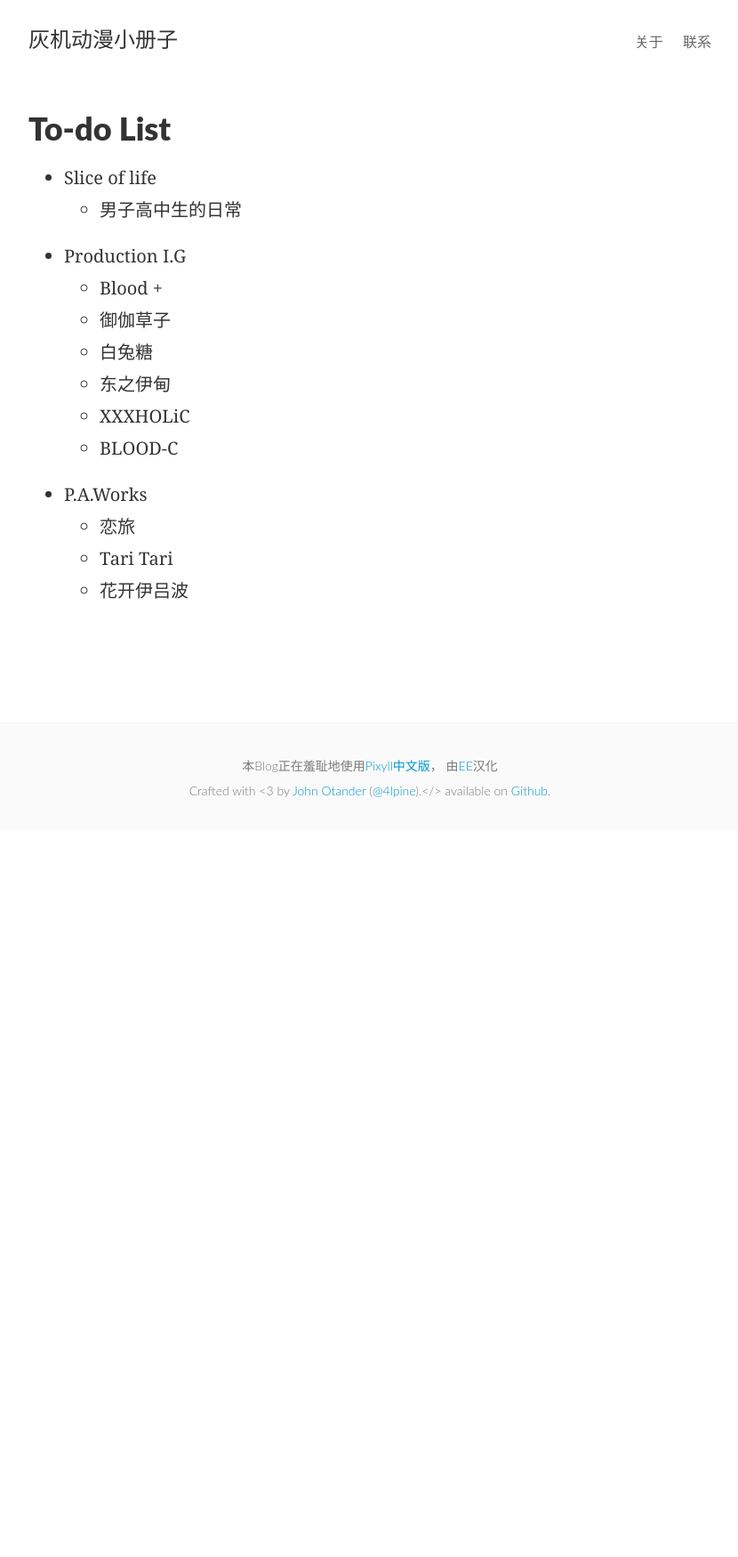
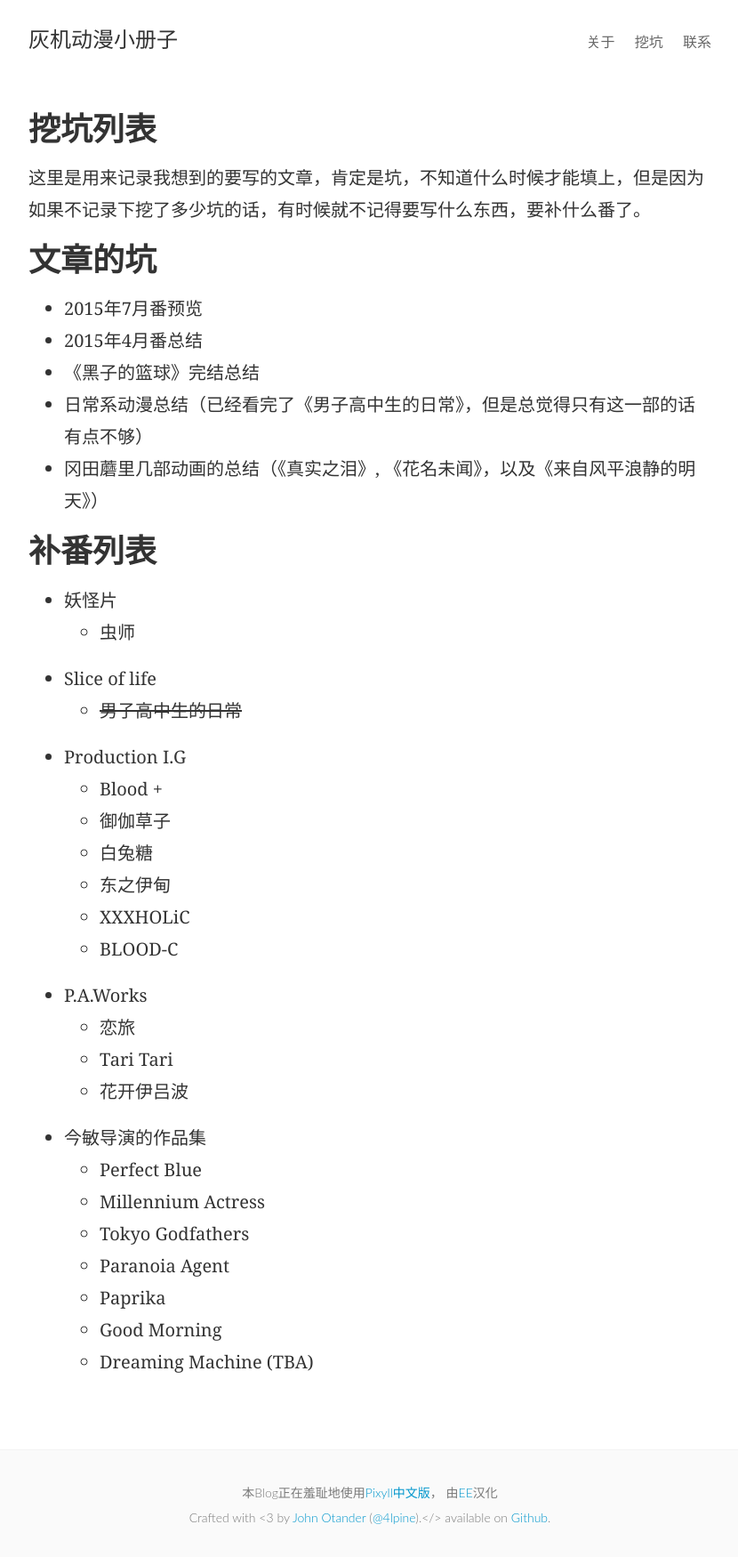
Before and after one commit to ftanime/ftanime.github.io, a Jekyll site: the page built from todo.md, in a window 1280 px wide. Shown: the whole page at 89% size, without its empty margins (224-1054 px from the left). Built offline with Jekyll 4.4.1, drawn with Linux system fonts in a browser that asks for light colours; some web fonts are replaced; before the commit the page ends 933 px from its top, so only the background shows below that.

Commit message:
添加了todo list，然后准备写4月总结

```diff
--- a/_includes/navigation.html
+++ b/_includes/navigation.html
@@ -1,2 +1,3 @@
 <a href="{{ site.baseurl }}/about/">关于</a>
+<a href="{{ site.baseurl }}/todo/">挖坑</a>
 <a href="{{ site.baseurl }}/contact/">联系</a>
--- a/to-do.md
+++ /dev/null
@@ -1,19 +0,0 @@
----
-layout: page
-title:  To-do List
-permalink: /todo/
-no_duoshuo: true
----
-* Slice of life
-  * 男子高中生的日常
-* Production I.G
-  * Blood +
-  * 御伽草子
-  * 白兔糖
-  * 东之伊甸
-  * XXXHOLiC
-  * BLOOD-C
-* P.A.Works
-  * 恋旅
-  * Tari Tari
-  * 花开伊吕波
--- /dev/null
+++ b/todo.md
@@ -0,0 +1,41 @@
+---
+layout: page
+title:  挖坑列表
+permalink: /todo/
+no_duoshuo: true
+---
+
+这里是用来记录我想到的要写的文章，肯定是坑，不知道什么时候才能填上，但是因为如果不记录下挖了多少坑的话，有时候就不记得要写什么东西，要补什么番了。
+
+### 文章的坑
+* 2015年7月番预览
+* 2015年4月番总结
+* 《黑子的篮球》完结总结
+* 日常系动漫总结（已经看完了《男子高中生的日常》，但是总觉得只有这一部的话有点不够）
+* 冈田蘑里几部动画的总结（《真实之泪》, 《花名未闻》，以及《来自风平浪静的明天》）
+
+### 补番列表
+
+* 妖怪片
+  * 虫师
+* Slice of life
+  * <strike> 男子高中生的日常 </strike>
+* Production I.G
+  * Blood +
+  * 御伽草子
+  * 白兔糖
+  * 东之伊甸
+  * XXXHOLiC
+  * BLOOD-C
+* P.A.Works
+  * 恋旅
+  * Tari Tari
+  * 花开伊吕波
+* 今敏导演的作品集
+  * Perfect Blue
+  * Millennium Actress
+  * Tokyo Godfathers
+  * Paranoia Agent
+  * Paprika
+  * Good Morning
+  * Dreaming Machine (TBA)
```
Also changed, not shown: _posts/2015-05-06-shinkaimakoto.md (+1 -1 lines), _posts/2015-07-10-201504Summary.md (added, +227 -0 lines), _posts/to-do.md (deleted, +0 -19 lines), about.md (+0 -1 lines), 8 other files.
